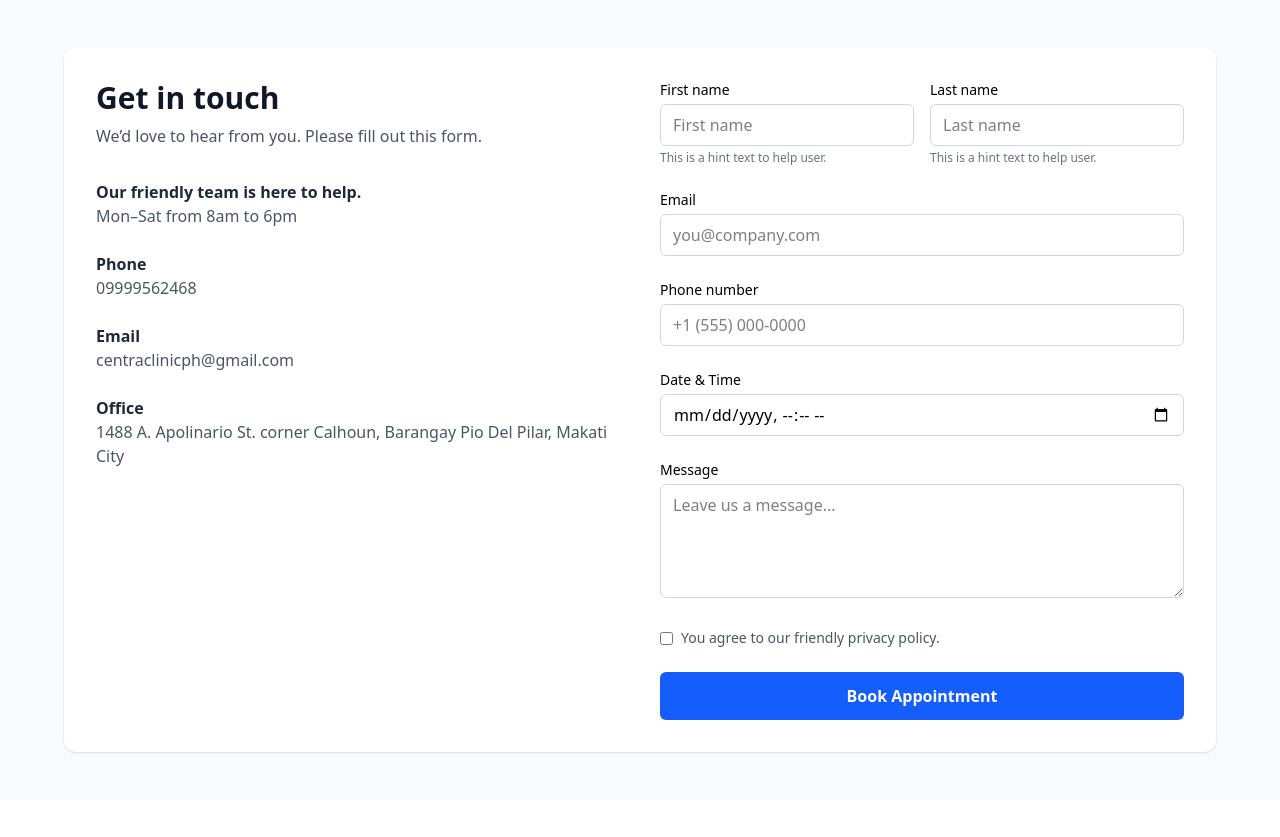
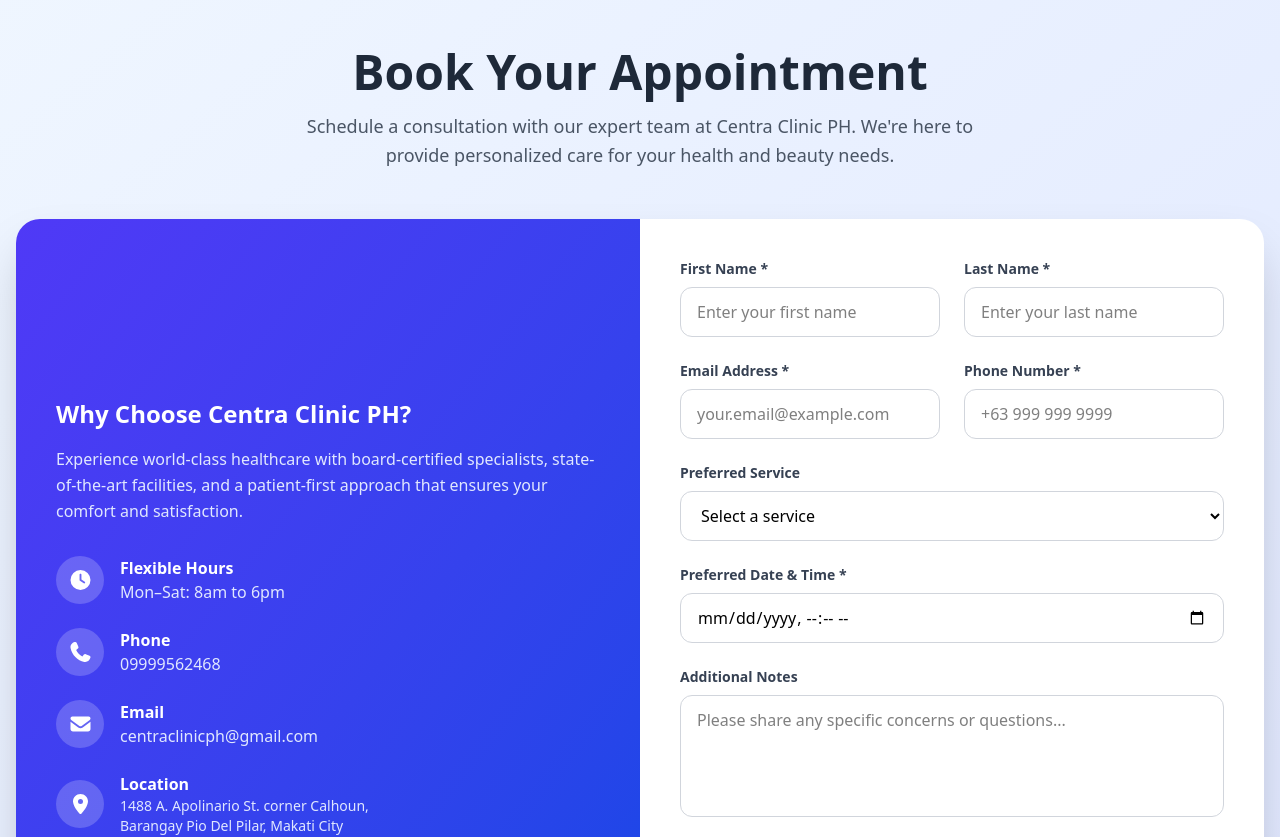
Before and after one commit to Vhon-tech12/CentraClinic, a Next.js app: page /login in a window 1280 px wide. Shown: the top 837 px of the page. Before the commit the page ends 800 px from the top, so only its background shows below. Built offline with nearby package versions, Linux system fonts and the light colour scheme.

Commit message:
Initial Commit

```diff
--- a/app/login/page.tsx
+++ b/app/login/page.tsx
@@ -1,121 +1,202 @@
-export default function ContactPage() {
+import { FontAwesomeIcon } from "@fortawesome/react-fontawesome";
+import {
+  faCalendarAlt,
+  faClock,
+  faUserMd,
+  faStethoscope,
+  faPhone,
+  faEnvelope,
+  faMapMarkerAlt,
+} from "@fortawesome/free-solid-svg-icons";
+
+export default function AppointmentPage() {
   return (
-    <div className="min-h-screen bg-gray-50 py-12 px-4">
-      <div className="max-w-6xl mx-auto bg-white rounded-xl shadow p-8 grid md:grid-cols-2 gap-10">
+    <div className="min-h-screen bg-linear-to-br from-blue-50 to-indigo-100 py-12 px-4">
+      <div className="max-w-7xl mx-auto">
+
+        {/* HEADER */}
+        <div className="text-center mb-12">
+          <h1 className="text-4xl md:text-5xl font-bold text-gray-800 mb-4">
+            Book Your Appointment
+          </h1>
+          <p className="text-gray-600 max-w-2xl mx-auto text-lg leading-relaxed">
+            Schedule a consultation with our expert team at Centra Clinic PH. We're here to provide personalized care for your health and beauty needs.
+          </p>
+        </div>
+
+        <div className="bg-white rounded-3xl shadow-2xl overflow-hidden">
+          <div className="grid md:grid-cols-2">
 
             {/* LEFT CONTENT */}
-        <div>
-          <h1 className="text-3xl font-bold text-gray-900 mb-2">
-            Get in touch
-          </h1>
-          <p className="text-gray-600 mb-8">
-            We’d love to hear from you. Please fill out this form.
+            <div className="bg-linear-to-br from-indigo-600 to-blue-700 text-white p-10 flex flex-col justify-center">
+              <div className="mb-8">
+                <h2 className="text-2xl font-bold mb-4">Why Choose Centra Clinic PH?</h2>
+                <p className="text-indigo-100 leading-relaxed">
+                  Experience world-class healthcare with board-certified specialists, state-of-the-art facilities, and a patient-first approach that ensures your comfort and satisfaction.
                 </p>
+              </div>
 
               <div className="space-y-6">
+                <div className="flex items-center gap-4">
+                  <div className="w-12 h-12 bg-white/20 rounded-full flex items-center justify-center">
+                    <FontAwesomeIcon icon={faClock} className="text-xl" />
+                  </div>
                   <div>
-              <p className="font-semibold text-gray-800">Our friendly team is here to help.</p>
-              <p className="text-gray-600">Mon–Sat from 8am to 6pm</p>
+                    <p className="font-semibold">Flexible Hours</p>
+                    <p className="text-indigo-100">Mon–Sat: 8am to 6pm</p>
+                  </div>
                 </div>
 
+                <div className="flex items-center gap-4">
+                  <div className="w-12 h-12 bg-white/20 rounded-full flex items-center justify-center">
+                    <FontAwesomeIcon icon={faPhone} className="text-xl" />
+                  </div>
                   <div>
-              <p className="font-semibold text-gray-800">Phone</p>
-              <p className="text-gray-600">09999562468</p>
+                    <p className="font-semibold">Phone</p>
+                    <p className="text-indigo-100">09999562468</p>
+                  </div>
                 </div>
 
+                <div className="flex items-center gap-4">
+                  <div className="w-12 h-12 bg-white/20 rounded-full flex items-center justify-center">
+                    <FontAwesomeIcon icon={faEnvelope} className="text-xl" />
+                  </div>
                   <div>
-              <p className="font-semibold text-gray-800">Email</p>
-              <p className="text-gray-600">centraclinicph@gmail.com</p>
+                    <p className="font-semibold">Email</p>
+                    <p className="text-indigo-100">centraclinicph@gmail.com</p>
+                  </div>
                 </div>
 
+                <div className="flex items-center gap-4">
+                  <div className="w-12 h-12 bg-white/20 rounded-full flex items-center justify-center">
+                    <FontAwesomeIcon icon={faMapMarkerAlt} className="text-xl" />
+                  </div>
                   <div>
-              <p className="font-semibold text-gray-800">Office</p>
-              <p className="text-gray-600">
-                1488 A. Apolinario St. corner Calhoun, Barangay Pio Del Pilar,
-                Makati City
+                    <p className="font-semibold">Location</p>
+                    <p className="text-indigo-100 text-sm">
+                      1488 A. Apolinario St. corner Calhoun,<br />
+                      Barangay Pio Del Pilar, Makati City
                     </p>
+                  </div>
                 </div>
               </div>
             </div>
 
             {/* FORM */}
+            <div className="p-10">
               <form className="space-y-6">
-          <div className="grid grid-cols-1 md:grid-cols-2 gap-4">
+                <div className="grid grid-cols-1 md:grid-cols-2 gap-6">
                   <div>
-              <label className="block text-sm font-medium">First name</label>
+                    <label className="block text-sm font-semibold text-gray-700 mb-2">
+                      First Name *
+                    </label>
                     <input
                       type="text"
-                placeholder="First name"
-                className="mt-1 w-full rounded-md border border-gray-300 px-3 py-2 focus:ring-2 focus:ring-blue-500 outline-none"
+                      placeholder="Enter your first name"
+                      className="w-full rounded-xl border border-gray-300 px-4 py-3 focus:ring-2 focus:ring-indigo-500 focus:border-indigo-500 outline-none transition-all duration-200 hover:border-indigo-400"
+                      required
                     />
-              <p className="text-xs text-gray-500 mt-1">
-                This is a hint text to help user.
-              </p>
                   </div>
 
                   <div>
-              <label className="block text-sm font-medium">Last name</label>
+                    <label className="block text-sm font-semibold text-gray-700 mb-2">
+                      Last Name *
+                    </label>
                     <input
                       type="text"
-                placeholder="Last name"
-                className="mt-1 w-full rounded-md border border-gray-300 px-3 py-2 focus:ring-2 focus:ring-blue-500 outline-none"
+                      placeholder="Enter your last name"
+                      className="w-full rounded-xl border border-gray-300 px-4 py-3 focus:ring-2 focus:ring-indigo-500 focus:border-indigo-500 outline-none transition-all duration-200 hover:border-indigo-400"
+                      required
                     />
-              <p className="text-xs text-gray-500 mt-1">
-                This is a hint text to help user.
-              </p>
+                  </div>
+                </div>
+
+                <div className="grid grid-cols-1 md:grid-cols-2 gap-6">
+                  <div>
+                    <label className="block text-sm font-semibold text-gray-700 mb-2">
+                      Email Address *
+                    </label>
+                    <input
+                      type="email"
+                      placeholder="your.email@example.com"
+                      className="w-full rounded-xl border border-gray-300 px-4 py-3 focus:ring-2 focus:ring-indigo-500 focus:border-indigo-500 outline-none transition-all duration-200 hover:border-indigo-400"
+                      required
+                    />
+                  </div>
+
+                  <div>
+                    <label className="block text-sm font-semibold text-gray-700 mb-2">
+                      Phone Number *
+                    </label>
+                    <input
+                      type="tel"
+                      placeholder="+63 999 999 9999"
+                      className="w-full rounded-xl border border-gray-300 px-4 py-3 focus:ring-2 focus:ring-indigo-500 focus:border-indigo-500 outline-none transition-all duration-200 hover:border-indigo-400"
+                      required
+                    />
                   </div>
                 </div>
 
                 <div>
-            <label className="block text-sm font-medium">Email</label>
+                  <label className="block text-sm font-semibold text-gray-700 mb-2">
+                    Preferred Service
+                  </label>
+                  <select className="w-full rounded-xl border border-gray-300 px-4 py-3 focus:ring-2 focus:ring-indigo-500 focus:border-indigo-500 outline-none transition-all duration-200 hover:border-indigo-400">
+                    <option value="">Select a service</option>
+                    <option value="consultation">General Consultation</option>
+                    <option value="diagnostic">Diagnostic & Lab Tests</option>
+                    <option value="facial">Facial Treatments</option>
+                    <option value="lip">Lip Enhancement</option>
+                    <option value="drip">IV Drip Nutrition</option>
+                    <option value="tattoo">Tattoo Removal</option>
+                  </select>
+                </div>
+
+                <div>
+                  <label className="block text-sm font-semibold text-gray-700 mb-2">
+                    Preferred Date & Time *
+                  </label>
                   <input
-              type="email"
-              placeholder="you@company.com"
-              className="mt-1 w-full rounded-md border border-gray-300 px-3 py-2 focus:ring-2 focus:ring-blue-500 outline-none"
+                    type="datetime-local"
+                    className="w-full rounded-xl border border-gray-300 px-4 py-3 focus:ring-2 focus:ring-indigo-500 focus:border-indigo-500 outline-none transition-all duration-200 hover:border-indigo-400"
+                    required
                   />
                 </div>
 
                 <div>
-            <label className="block text-sm font-medium">Phone number</label>
-            <input
-              type="tel"
-              placeholder="+1 (555) 000-0000"
-              className="mt-1 w-full rounded-md border border-gray-300 px-3 py-2 focus:ring-2 focus:ring-blue-500 outline-none"
+                  <label className="block text-sm font-semibold text-gray-700 mb-2">
+                    Additional Notes
+                  </label>
+                  <textarea
+                    rows={4}
+                    placeholder="Please share any specific concerns or questions..."
+                    className="w-full rounded-xl border border-gray-300 px-4 py-3 focus:ring-2 focus:ring-indigo-500 focus:border-indigo-500 outline-none transition-all duration-200 hover:border-indigo-400 resize-none"
                   />
                 </div>
 
-          <div>
-            <label className="block text-sm font-medium">Date & Time</label>
+                <div className="flex items-start gap-3">
                   <input
-              type="datetime-local"
-              className="mt-1 w-full rounded-md border border-gray-300 px-3 py-2 focus:ring-2 focus:ring-blue-500 outline-none"
+                    type="checkbox"
+                    className="mt-1 rounded border-gray-300 text-indigo-600 focus:ring-indigo-500"
+                    required
                   />
-          </div>
-
-          <div>
-            <label className="block text-sm font-medium">Message</label>
-            <textarea
-              rows={4}
-              placeholder="Leave us a message..."
-              className="mt-1 w-full rounded-md border border-gray-300 px-3 py-2 focus:ring-2 focus:ring-blue-500 outline-none"
-            />
-          </div>
-
-          <div className="flex items-center gap-2">
-            <input type="checkbox" className="rounded border-gray-300" />
-            <span className="text-sm text-gray-600">
-              You agree to our friendly privacy policy.
+                  <span className="text-sm text-gray-600 leading-relaxed">
+                    I agree to the <a href="#" className="text-indigo-600 hover:text-indigo-700 font-medium">Privacy Policy</a> and consent to the processing of my personal data for appointment scheduling purposes.
                   </span>
                 </div>
 
                 <button
                   type="submit"
-            className="w-full bg-blue-600 hover:bg-blue-700 text-white py-3 rounded-md font-semibold transition"
+                  className="w-full bg-linear-to-r from-indigo-600 to-blue-600 hover:from-indigo-700 hover:to-blue-700 text-white py-4 rounded-xl font-bold text-lg shadow-lg hover:shadow-xl transition-all duration-300 transform hover:scale-105 flex items-center justify-center gap-2"
                 >
+                  <FontAwesomeIcon icon={faCalendarAlt} />
                   Book Appointment
                 </button>
               </form>
             </div>
           </div>
+        </div>
+      </div>
+    </div>
   );
 }
```
Lines whose indentation alone changed are shown as unchanged.
